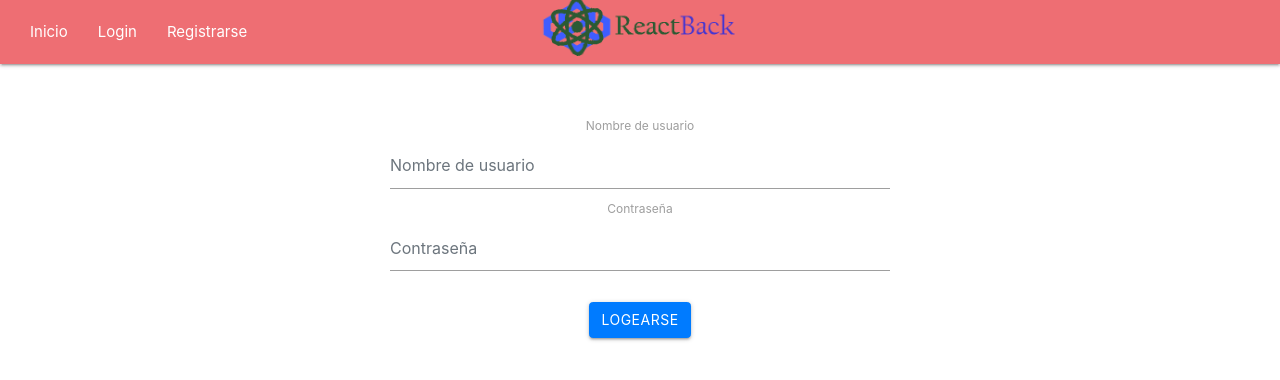
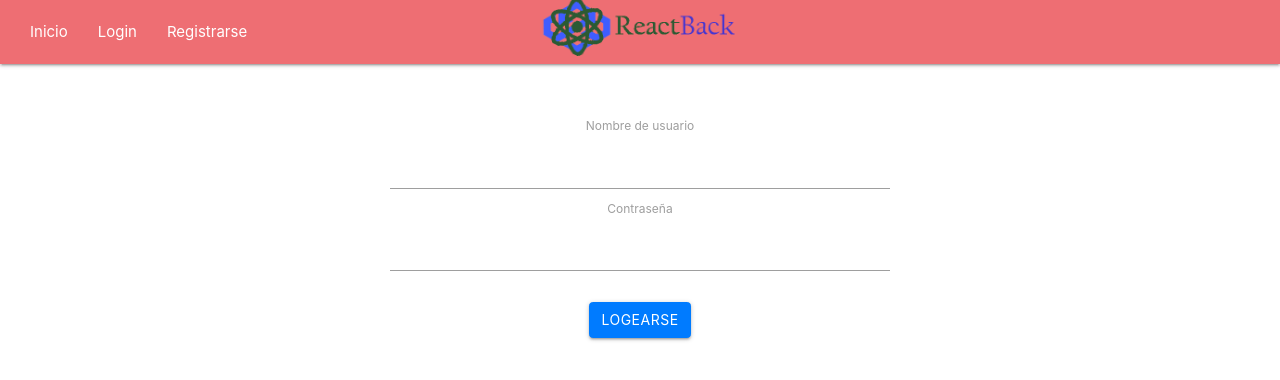
Before and after one commit to MaxiMiraglia/ProyectoLb4React, a React (Create React App) app in the folder client_src/: page /login in a window 1280 px wide. Shown: the top 380 px of the page. Built offline with nearby package versions, Linux system fonts and the light colour scheme.

Commit message:
Se removieron placeholders innecesarios en el form del Login

```diff
--- a/client_src/package.json
+++ b/client_src/package.json
@@ -11,6 +11,7 @@
     "react": "^17.0.1",
     "react-bootstrap": "^1.5.2",
     "react-dom": "^17.0.1",
+    "react-modal": "^3.12.1",
     "react-router": "^5.2.0",
     "react-router-dom": "^5.2.0",
     "react-scripts": "4.0.3",
--- a/client_src/src/components/Login.js
+++ b/client_src/src/components/Login.js
@@ -40,12 +40,12 @@ const Login = (props) => {
         <div className="form-group">
           <label htmlFor="formGroupExampleInput">Nombre de usuario</label>
           <input type="text" className="form-control" value={username}
-            onChange={e => setUsername(e.target.value)} placeholder="Nombre de usuario" required />
+            onChange={e => setUsername(e.target.value)} required />
         </div>
         <div className="form-group">
           <label htmlFor="formGroupExampleInput2">Contraseña</label>
           <input type="password" className="form-control" value={password}
-            onChange={e => setPassword(e.target.value)} placeholder="Contraseña" required />
+            onChange={e => setPassword(e.target.value)} required />
         </div>
         {error && <><small style={{ color: 'red' }}>{error}</small><br /></>}<br />
         <button type="button" value={loading ? "Loading..." : "Login"} disabled={loading}
```
Also changed, not shown: 1 other file (tests, documents, lock files or other folders).
